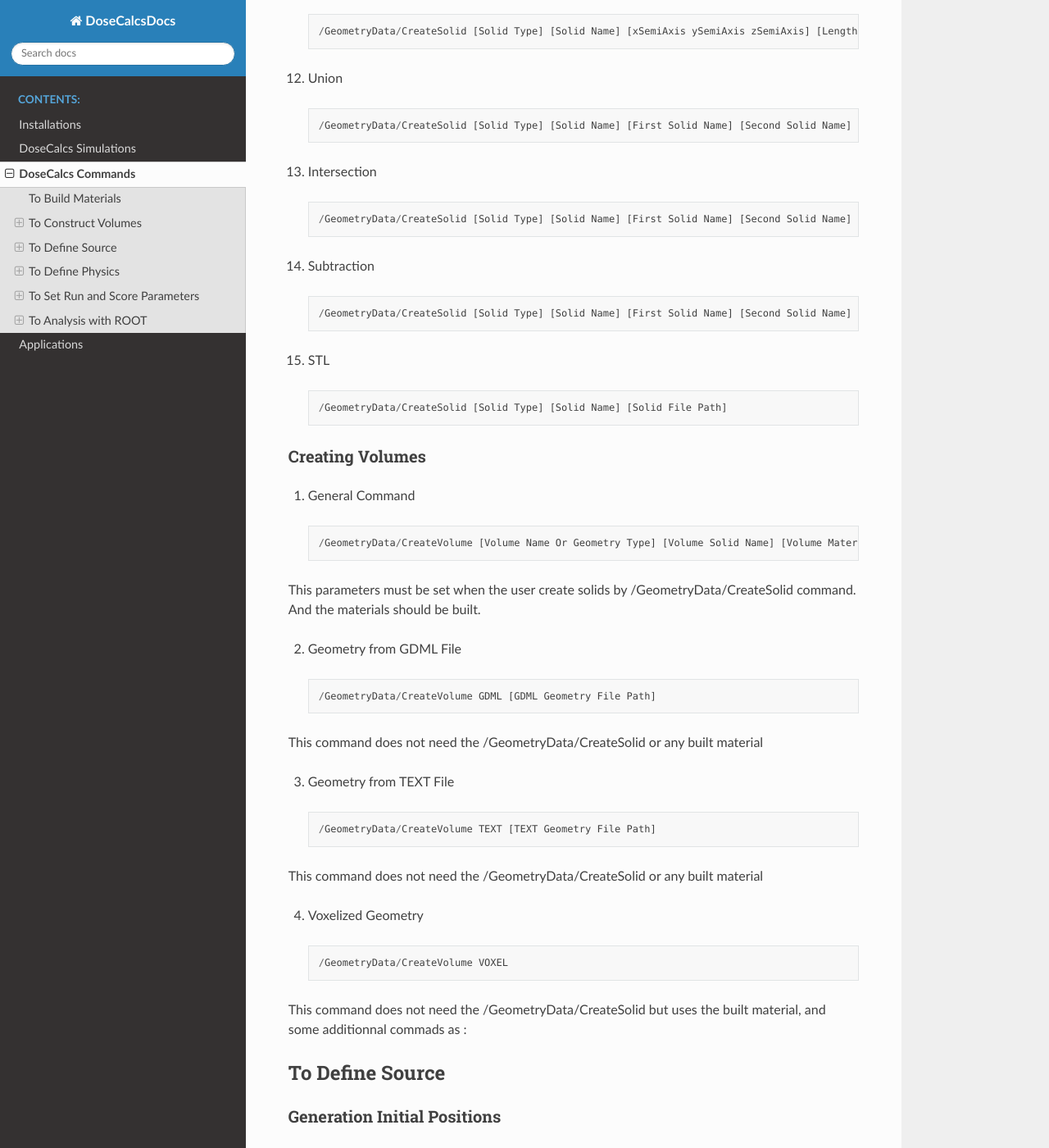
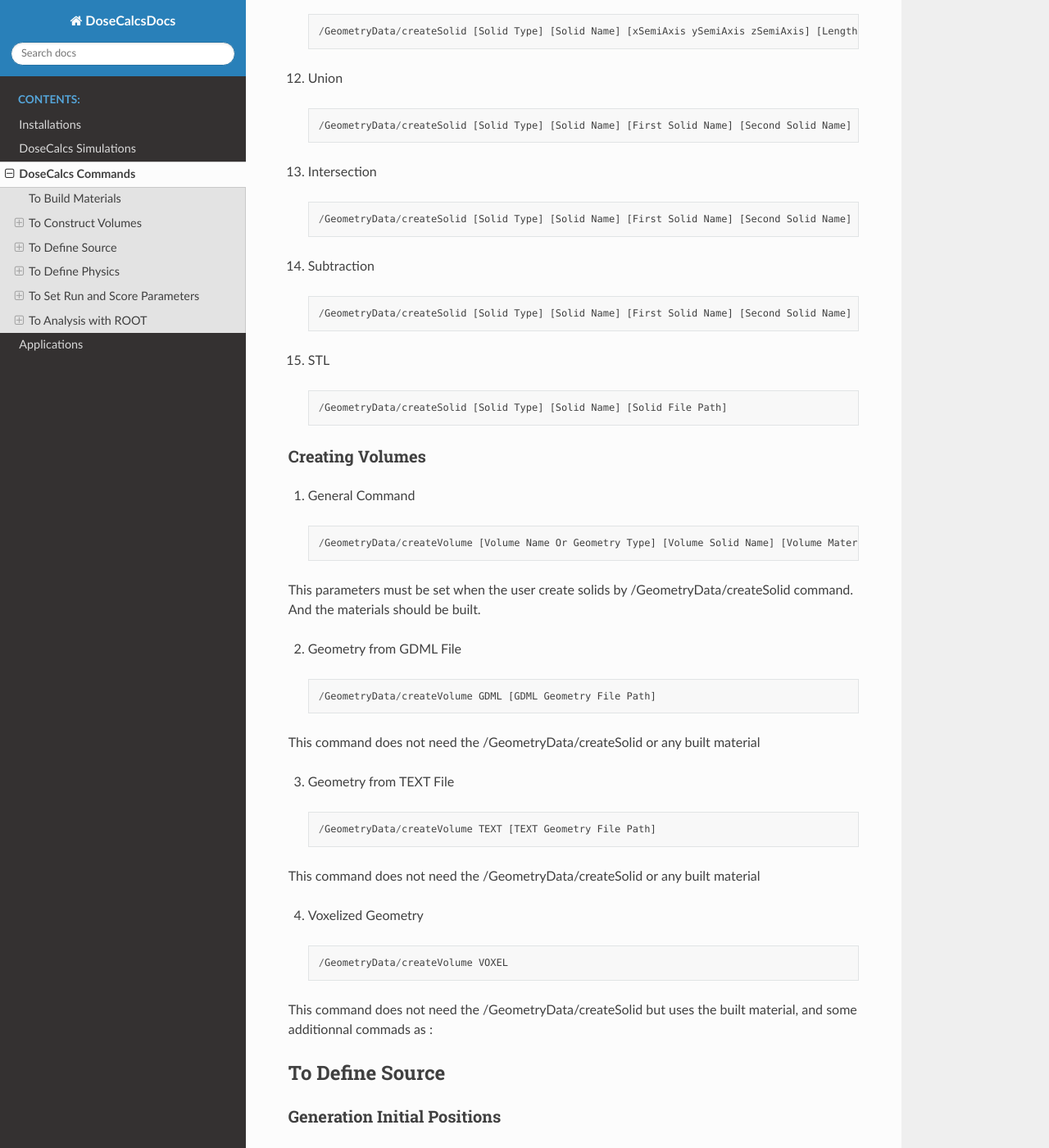
Before and after one commit to TarikEl/DoseCalcs, a Sphinx documentation site: the page built from docs/source/Commands.rst, in a window 1280 px wide and 1400 px high, scrolled down 2173 px. Shown: the whole window at 82% size. Built offline with Sphinx 7.4.7 and the Read the Docs theme 2.0.0, drawn with Linux system fonts in a browser that asks for light colours; some of the changed text lies outside the part shown.

```diff
--- a/docs/source/Applications.rst
+++ b/docs/source/Applications.rst
@@ -4,14 +4,14 @@ Applications
 MIRD GDML Phantom
 -----------------
 
+MIRD TEXT Phantom
+-------------------
 
 STL Phantom Volumes
 -------------------
 
-
 ICRP Voxelized Phantom
 ----------------------
 
-
 DICOM Phantom
 -------------
--- a/docs/source/Commands.rst
+++ b/docs/source/Commands.rst
@@ -6,15 +6,15 @@ To Build Materials
 
  .. code-block::
 
-    /MaterialData/CreateElement [Number Z] [Number A] [Element Name]
+    /MaterialData/createElement [Number Z] [Number A] [Element Name]
 
-ex : /MaterialData/CreateElement 8 16.02 Oxygen
+ex : /MaterialData/createElement 8 16.02 Oxygen
 
  .. code-block::
 
-    /MaterialData/CreateMaterial [Material Name] [Material ID] [Number Of Elements] [Density] [Density Unit] [Element Accumulation by fraction (frac) or Number (Numb)]
+    /MaterialData/createMaterial [Material Name] [Material ID] [Number Of Elements] [Density] [Density Unit] [Element Accumulation by fraction (frac) or Number (Numb)]
 
-ex : /MaterialData/CreateMaterial CO2 1 2 1.0 g/cm3 numb
+ex : /MaterialData/createMaterial CO2 1 2 1.0 g/cm3 numb
 
  .. code-block::
 
@@ -36,9 +36,9 @@ Creating World Volume
 
  .. code-block::
 
-    /GeometryData/CreateWorld [World Volume Name] [Material Name] [is Sensitive Detector! (yes or no)] [X Y Z half size] [Length Unit]
+    /GeometryData/createWorld [World Volume Name] [Material Name] [is Sensitive Detector! (yes or no)] [X Y Z half size] [Length Unit]
 
-ex : /GeometryData/CreateWorld World G4_AIR yes 200. 200. 200. cm
+ex : /GeometryData/createWorld World G4_AIR yes 200. 200. 200. cm
 
 Creating Solids
 +++++++++++++++
@@ -47,128 +47,128 @@ Creating Solids
 
  .. code-block::
 
-    /GeometryData/CreateSolid [Solid Type] [Solid Name] [Solid Parameters] [Length Unit] [Angle Unit]
+    /GeometryData/createSolid [Solid Type] [Solid Name] [Solid Parameters] [Length Unit] [Angle Unit]
 
-/GeometryData/CreateWorld command must be used firstly.
+/GeometryData/createWorld command must be used firstly.
 
 2. Box
 
  .. code-block::
 
-    /GeometryData/CreateSolid [Solid Type] [Solid Name] [X Y Z half size] [Length Unit] [Angle Unit]
+    /GeometryData/createSolid [Solid Type] [Solid Name] [X Y Z half size] [Length Unit] [Angle Unit]
 
 3. Tube
 
  .. code-block::
 
-     /GeometryData/CreateSolid [Solid Type] [Solid Name] [Rmin Rmax Dz SPhi DPhi] [Length Unit] [Angle Unit]
+     /GeometryData/createSolid [Solid Type] [Solid Name] [Rmin Rmax Dz SPhi DPhi] [Length Unit] [Angle Unit]
 
 4. CutTube :
 
  .. code-block::
 
-     /GeometryData/CreateSolid [Solid Type] [Solid Name] [Rmin Rmax Dz SPhi DPhi] [Length Unit] [Angle Unit]
+     /GeometryData/createSolid [Solid Type] [Solid Name] [Rmin Rmax Dz SPhi DPhi] [Length Unit] [Angle Unit]
 
 5. Cone
 
  .. code-block::
 
-     /GeometryData/CreateSolid [Solid Type] [Solid Name] [Rmin1 Rmax1 Rmin2 Rmax2 Dz SPhi DPhi] [Length Unit] [Angle Unit]
+     /GeometryData/createSolid [Solid Type] [Solid Name] [Rmin1 Rmax1 Rmin2 Rmax2 Dz SPhi DPhi] [Length Unit] [Angle Unit]
 
 6. Para
 
  .. code-block::
 
-     /GeometryData/CreateSolid [Solid Type] [Solid Name] [Dx Dy DZ Alpha Theta0 Phi0] [Length Unit] [Angle Unit]
+     /GeometryData/createSolid [Solid Type] [Solid Name] [Dx Dy DZ Alpha Theta0 Phi0] [Length Unit] [Angle Unit]
 
 7. Trd
 
  .. code-block::
 
-     /GeometryData/CreateSolid [Solid Type] [Solid Name] [Dx1 Dx2 Dy1 Dy2 Dz] [Length Unit] [Angle Unit]
+     /GeometryData/createSolid [Solid Type] [Solid Name] [Dx1 Dx2 Dy1 Dy2 Dz] [Length Unit] [Angle Unit]
 
 8. Sphere
 
  .. code-block::
 
-     /GeometryData/CreateSolid [Solid Type] [Solid Name] [Rmin Rmax SPhi DPhi STheta DTheta] [Length Unit] [Angle Unit]
+     /GeometryData/createSolid [Solid Type] [Solid Name] [Rmin Rmax SPhi DPhi STheta DTheta] [Length Unit] [Angle Unit]
 
 9. Orb
 
  .. code-block::
 
-     /GeometryData/CreateSolid [Solid Type] [Solid Name] [Rmax] [Length Unit] [Angle Unit]
+     /GeometryData/createSolid [Solid Type] [Solid Name] [Rmax] [Length Unit] [Angle Unit]
 
 10. Torus
 
  .. code-block::
 
-     /GeometryData/CreateSolid [Solid Type] [Solid Name] [Rmin Rmax Rtor SPhi DPhi] [Length Unit] [Angle Unit]
+     /GeometryData/createSolid [Solid Type] [Solid Name] [Rmin Rmax Rtor SPhi DPhi] [Length Unit] [Angle Unit]
 
 11. Ellipsoid
 
  .. code-block::
 
-     /GeometryData/CreateSolid [Solid Type] [Solid Name] [xSemiAxis ySemiAxis zSemiAxis] [Length Unit] [Angle Unit]
+     /GeometryData/createSolid [Solid Type] [Solid Name] [xSemiAxis ySemiAxis zSemiAxis] [Length Unit] [Angle Unit]
 
 12. Union
 
  .. code-block::
 
-     /GeometryData/CreateSolid [Solid Type] [Solid Name] [First Solid Name] [Second Solid Name] [Solid Relative Translation] [Solid Relative Rotation] [Length Unit] [Angle Unit]
+     /GeometryData/createSolid [Solid Type] [Solid Name] [First Solid Name] [Second Solid Name] [Solid Relative Translation] [Solid Relative Rotation] [Length Unit] [Angle Unit]
 
 13. Intersection
 
  .. code-block::
 
-     /GeometryData/CreateSolid [Solid Type] [Solid Name] [First Solid Name] [Second Solid Name] [Solid Relative Translation] [Solid Relative Rotation] [Length Unit] [Angle Unit]
+     /GeometryData/createSolid [Solid Type] [Solid Name] [First Solid Name] [Second Solid Name] [Solid Relative Translation] [Solid Relative Rotation] [Length Unit] [Angle Unit]
 
 14. Subtraction
 
  .. code-block::
 
-     /GeometryData/CreateSolid [Solid Type] [Solid Name] [First Solid Name] [Second Solid Name] [Solid Relative Translation] [Solid Relative Rotation] [Length Unit] [Angle Unit]
+     /GeometryData/createSolid [Solid Type] [Solid Name] [First Solid Name] [Second Solid Name] [Solid Relative Translation] [Solid Relative Rotation] [Length Unit] [Angle Unit]
 
 15. STL
 
  .. code-block::
 
-     /GeometryData/CreateSolid [Solid Type] [Solid Name] [Solid File Path]
+     /GeometryData/createSolid [Solid Type] [Solid Name] [Solid File Path]
 
 Creating Volumes
-+++++++++++++++++++
+++++++++++++++++
 
 1. General Command
 
  .. code-block::
 
-    /GeometryData/CreateVolume [Volume Name Or Geometry Type] [Volume Solid Name] [Volume Material Name] [Volume Mother Name] [X Y Z Position] [X Y Z Rotation] [Length Unit] [Angle Unit]
+    /GeometryData/createVolume [Volume Name Or Geometry Type] [Volume Solid Name] [Volume Material Name] [Volume Mother Name] [X Y Z Position] [X Y Z Rotation] [Length Unit] [Angle Unit]
 
-This parameters must be set when the user create solids by /GeometryData/CreateSolid command. And the materials should be built.
+This parameters must be set when the user create solids by /GeometryData/createSolid command. And the materials should be built.
 
 2. Geometry from GDML File
 
  .. code-block::
 
-    /GeometryData/CreateVolume GDML [GDML Geometry File Path]
+    /GeometryData/createVolume GDML [GDML Geometry File Path]
 
-This command does not need the /GeometryData/CreateSolid or any built material
+This command does not need the /GeometryData/createSolid or any built material
 
 3. Geometry from TEXT File
 
  .. code-block::
 
-    /GeometryData/CreateVolume TEXT [TEXT Geometry File Path]
+    /GeometryData/createVolume TEXT [TEXT Geometry File Path]
 
-This command does not need the /GeometryData/CreateSolid or any built material
+This command does not need the /GeometryData/createSolid or any built material
 
 4. Voxelized Geometry
 
  .. code-block::
 
-    /GeometryData/CreateVolume VOXEL
+    /GeometryData/createVolume VOXEL
 
-This command does not need the /GeometryData/CreateSolid but uses the built material, and some additionnal commads as :
+This command does not need the /GeometryData/createSolid but uses the built material, and some additionnal commads as :
 
 
 To Define Source
@@ -292,7 +292,7 @@ Source Data Visualization
 
  .. code-block::
 
-    /SourceData/ShowSourceBox
+    /SourceData/showSourceBox
 
  .. image:: /images/BoxSurrendVolume.png
 
@@ -300,7 +300,7 @@ Source Data Visualization
 
  .. code-block::
 
-    /SourceData/TestEventsInitialPositions
+    /SourceData/testEventsInitialPositions
 
  .. image:: /images/BoxPointsTestVisualization.png
 
@@ -359,6 +359,15 @@ Setting Cuts Data
 
 ex : /PhysicsData/setCutsData 0.1 1 mm keV
 
+Generating Cross Section Data
++++++++++++++++++++++++++++++
+
+ .. code-block::
+
+    /PhysicsData/generateCrossSectionFor [Particle Name] [Energy Unit] [Energy1] [Energy2] [Energy3] ...
+
+ex : /PhysicsData/generateCrossSectionFor gamma MeV 0.01 0.015 0.02 0.03 0.05 0.1 0.2 0.5 1
+
 To Set Run and Score Parameters
 -------------------------------
 
@@ -382,6 +391,17 @@ ex : /RunAndScoreData/setQuantitiesToScore SAF AE S E
 
 Note that the passed quantities can be : AE for absorbed energy, AF for absorbed fraction, SAF for specific absorbed fraction, AD for absorbed dose, S for S values, H for equivalent dose and E for effective dose
 
+Setting Number Of Simulation Per Ranks
+++++++++++++++++++++++++++++++++++++++
+
+ .. code-block::
+
+    /RunAndScoreData/setSimNumOnRanks [Simulation Number]
+
+[Simulation Number] can be : one(o) , multi(m)
+
+ex : /RunAndScoreData/setSimNumOnRanks o
+
 Setting Number Of threads
 +++++++++++++++++++++++++
 
@@ -439,4 +457,25 @@ Generate Events Data Histograms
 
  .. code-block::
 
-    /AnalysisData/GenerateEventsDataHisto
+    /AnalysisData/generateEventsDataHisto
+
+Setting Graphs Parameters
++++++++++++++++++++++++++
+
+ .. code-block::
+
+    /AnalysisData/setGraphsParameters [Use Log for E axis] [Use Log for Variable axis] [Use Grid XY] [Print Title] [Legend Position] [Graphs Extension]
+
+[Use Log for E axis] can be : yes, no.
+
+[Use Log for Variable axis] can be : yes, no.
+
+[Use Grid XY] can be : yes, no.
+
+[Print Title] can be : yes, no.
+
+[Legend Position] can be : RightBottom, LeftBottom, RightTop, LeftTop, MiddleBottom, MiddleTop .
+
+[Graphs Extension] can be : .root , .pdf , .ps , .png , .jpeg .
+
+ex : /AnalysisData/setGraphsParameters yes no yes yes RightTop .pdf
```
Also changed, not shown: other parts of docs/source/Commands.rst (+7 -9 lines), docs/source/GeneralConcept.rst (+67 -34 lines), docs/source/Installation.rst (+7 -7 lines), docs/source/images/BuildDir.png (added), docs/source/images/DoseCalcsBuilding.png, docs/source/images/SourceDir.png, docs/source/images/buildDir.png (deleted).
